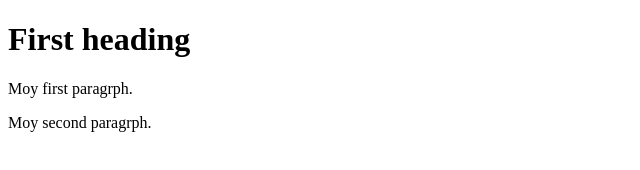
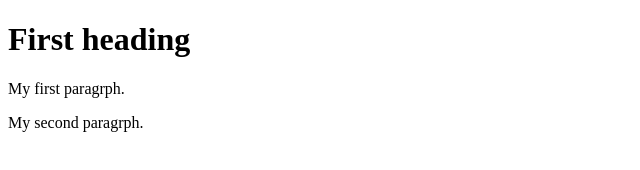
Before and after one commit to marysakasa/first_project, a plain HTML site: page page1.html in a window 1280 px wide. Shown: the full height of the page, 0-640 px from the left. Drawn offline with Linux system fonts and the light colour scheme.

Commit message:
some training

```diff
--- a/page1.html
+++ b/page1.html
@@ -5,8 +5,8 @@
 	</head>
 <body>
 	<h1>First heading</h1>
-	<p>Moy first paragrph.</p>
-	<p>Moy second paragrph.</p>
+	<p>My first paragrph.</p>
+	<p>My second paragrph.</p>
 
 </body>
 </html>
```
Also changed, not shown: page2.html (+1 -1 lines), page3.html (+1 -0 lines).
